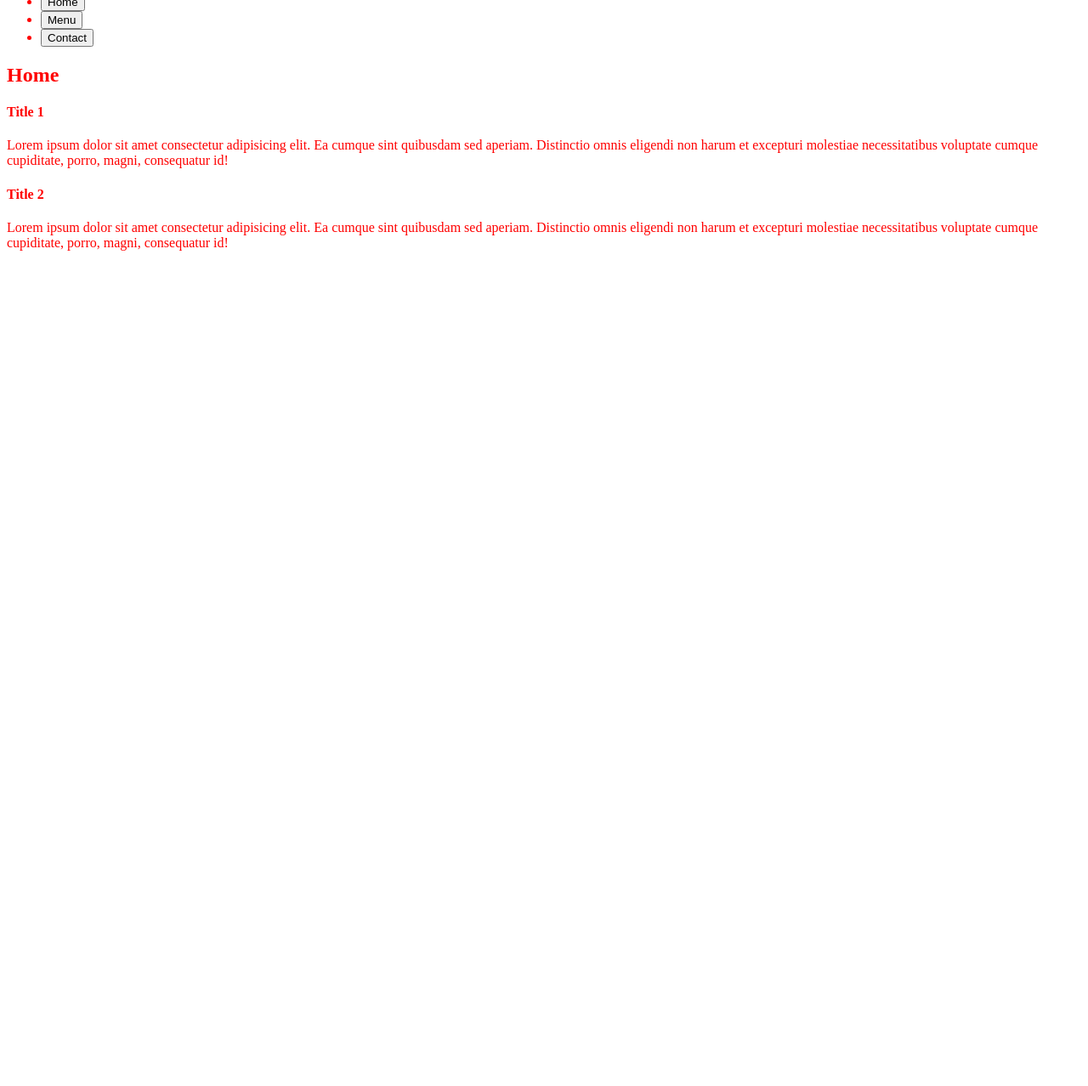
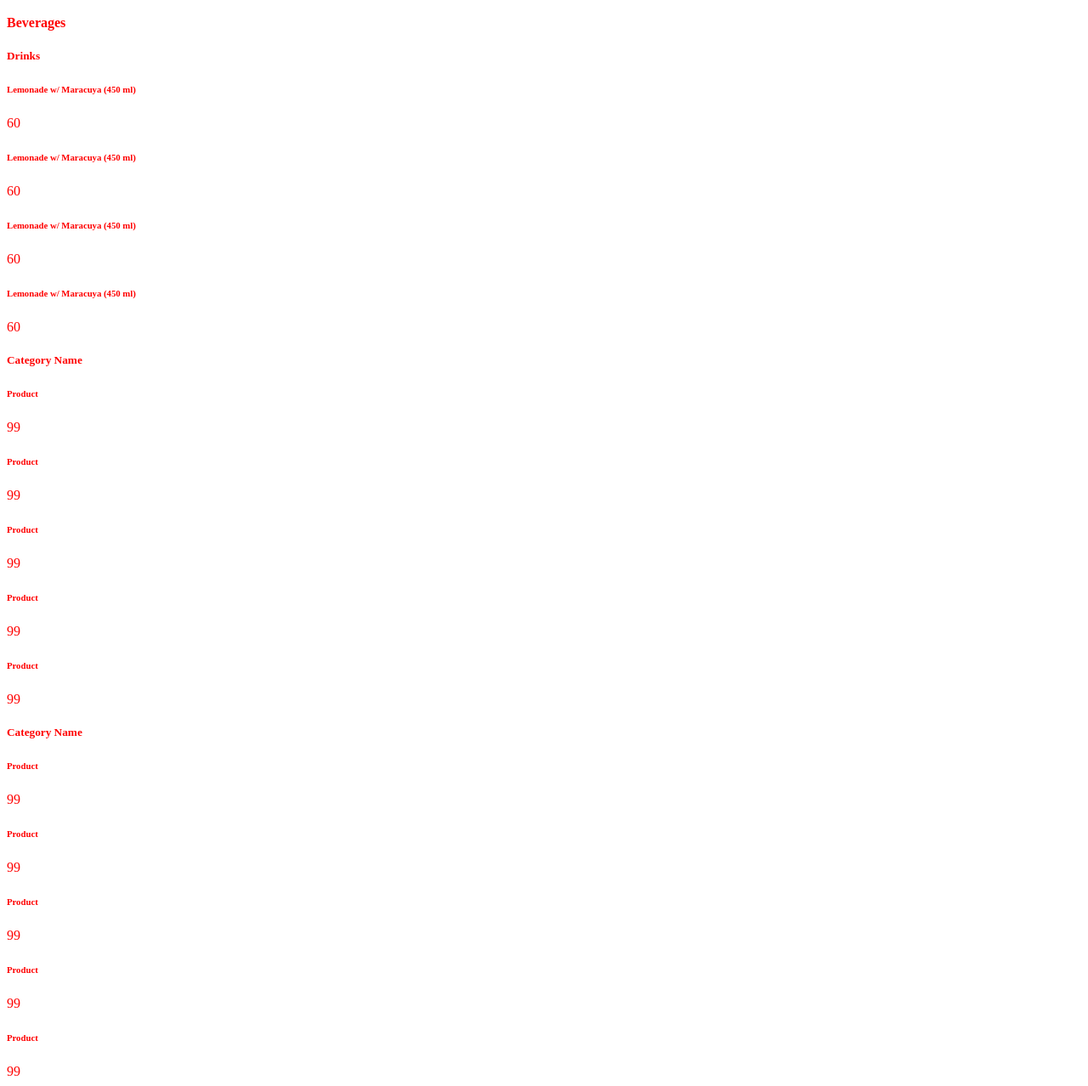
Before and after one commit to jonhatanh/restaurant-page, a plain HTML site: page index.html in a window 1280 px wide. Shown: the part 50-1328 px from the top of the page at 85% size. Before the commit the page ends 800 px from the top, so only its background shows below. Drawn offline with Linux system fonts and the light colour scheme.

Commit message:
Add modules to render page, home and menu styles and structure

```diff
--- a/index.html
+++ b/index.html
@@ -1,14 +1,16 @@
 <!DOCTYPE html>
 <html lang="en">
+
 <head>
     <meta charset="UTF-8">
     <meta name="viewport" content="width=device-width, initial-scale=1.0">
     <title>Restaurant Page</title>
     <script src="https://kit.fontawesome.com/48026a7184.js" crossorigin="anonymous"></script>
 </head>
+
 <body>
     <div id="content">
-        <header>
+        <!-- <header>
             <div class="logo">
                 <i class="fa-solid fa-bowl-food"></i>
                 Pho Restaurant
@@ -20,18 +22,98 @@
                     <li class="nav-link"><button id="contactLink">Contact</button></li>
                 </ul>
             </nav>
-        </header>
+        </header> -->
         <div id="tabs" class="tabs">
-            <div id="home">
-                <h2>Home</h2>
-                <div class="home-content">
+            <div id="menu">
+                <h2>Menu</h2>
+                <div class="foods">
+                    <div class="category">
+                        <h4>Beverages</h4>
+                        <div class="products">
+                            <h5>Drinks</h5>
+                            <div class="product">
+                                <h6>Lemonade w/ Maracuya (450 ml)</h6>
+                                <span>60</span>
+                            </div>
+                            <div class="product">
+                                <h6>Lemonade w/ Maracuya (450 ml)</h6>
+                                <span>60</span>
+                            </div>
+                            <div class="product">
+                                <h6>Lemonade w/ Maracuya (450 ml)</h6>
+                                <span>60</span>
+                            </div>
+                            <div class="product">
+                                <h6>Lemonade w/ Maracuya (450 ml)</h6>
+                                <span>60</span>
+                            </div>
+                        </div>
+                    </div>
+                    <div class="category">
+                        <div class="products">
+                            <h5>Category Name</h5>
+                            <div class="product">
+                                <h6>Product</h6>
+                                <span>99</span>
+                            </div>
+                            <div class="product">
+                                <h6>Product</h6>
+                                <span>99</span>
+                            </div>
+                            <div class="product">
+                                <h6>Product</h6>
+                                <span>99</span>
+                            </div>
+                            <div class="product">
+                                <h6>Product</h6>
+                                <span>99</span>
+                            </div>
+                            <div class="product">
+                                <h6>Product</h6>
+                                <span>99</span>
+                            </div>
+                        </div>
+                    </div>
+                    <div class="category">
+                        <div class="products">
+                            <h5>Category Name</h5>
+                            <div class="product">
+                                <h6>Product</h6>
+                                <span>99</span>
+                            </div>
+                            <div class="product">
+                                <h6>Product</h6>
+                                <span>99</span>
+                            </div>
+                            <div class="product">
+                                <h6>Product</h6>
+                                <span>99</span>
+                            </div>
+                            <div class="product">
+                                <h6>Product</h6>
+                                <span>99</span>
+                            </div>
+                            <div class="product">
+                                <h6>Product</h6>
+                                <span>99</span>
+                            </div>
+                        </div>
+                    </div>
+
+                </div>
+
+                <!-- <div class="home-content">
                     <h4>Title 1</h4>
-                    <p>Lorem ipsum dolor sit amet consectetur adipisicing elit. Ea cumque sint quibusdam sed aperiam. Distinctio omnis eligendi non harum et excepturi molestiae necessitatibus voluptate cumque cupiditate, porro, magni, consequatur id!</p>
+                    <p>Lorem ipsum dolor sit amet consectetur adipisicing elit. Ea cumque sint quibusdam sed aperiam.
+                        Distinctio omnis eligendi non harum et excepturi molestiae necessitatibus voluptate cumque
+                        cupiditate, porro, magni, consequatur id!</p>
                 </div>
                 <div class="home-content">
                     <h4>Title 2</h4>
-                    <p>Lorem ipsum dolor sit amet consectetur adipisicing elit. Ea cumque sint quibusdam sed aperiam. Distinctio omnis eligendi non harum et excepturi molestiae necessitatibus voluptate cumque cupiditate, porro, magni, consequatur id!</p>
-                </div>
+                    <p>Lorem ipsum dolor sit amet consectetur adipisicing elit. Ea cumque sint quibusdam sed aperiam.
+                        Distinctio omnis eligendi non harum et excepturi molestiae necessitatibus voluptate cumque
+                        cupiditate, porro, magni, consequatur id!</p>
+                </div> -->
             </div>
 
         </div>
@@ -52,4 +134,5 @@
 
      -->
 </body>
+
 </html>
```
